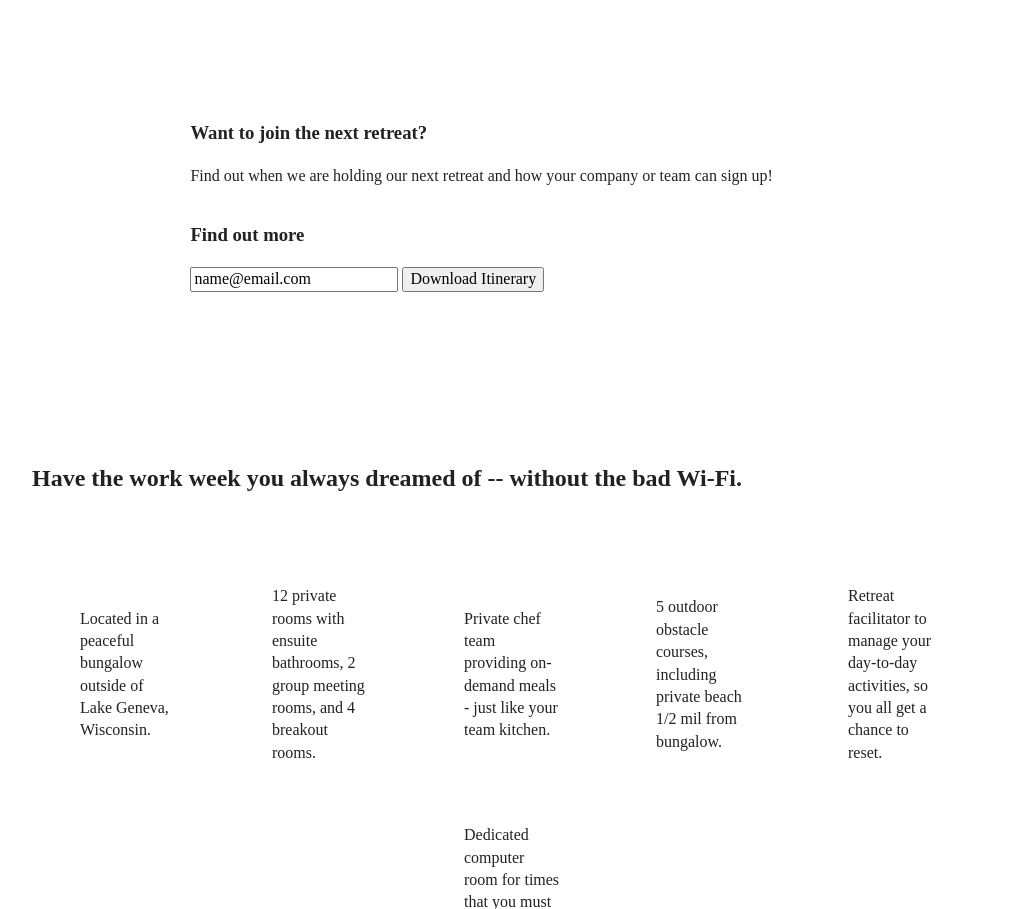
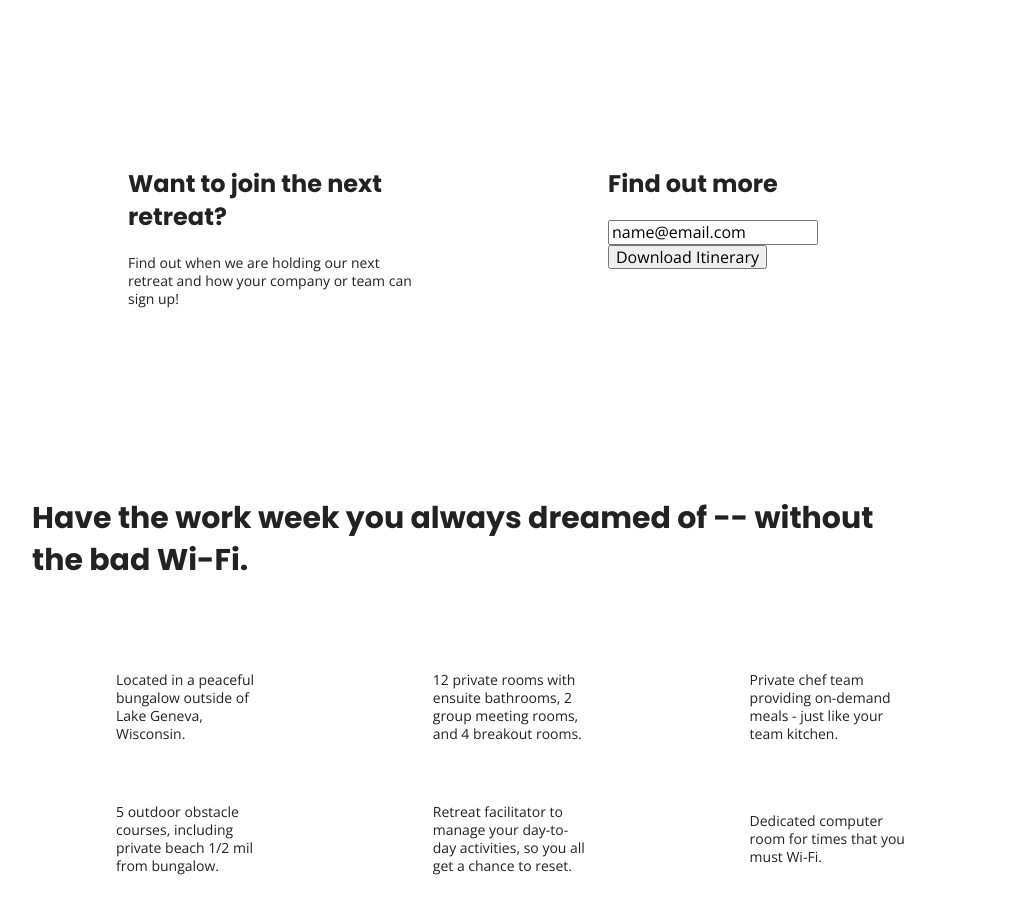
Before and after one commit to andr9w/glowing-waddle, a website built with Parcel: page index.html in a window 1280 px wide. Shown: the part 380-1289 px from the top of the page, without its empty margins (128-1151 px from the left). Built offline with nearby package versions, Linux system fonts and the light colour scheme.

Commit message:
Update main.css

```diff
--- a/css/main.css
+++ b/css/main.css
@@ -87,6 +87,48 @@ textarea {
    Author's custom styles
    =========================================================== */
 
+/* General styles */
+html {
+    font-size: 16px;
+}
+
+body {
+    font-family: 'Open Sans', sans-serif;
+    font-size: 1em;
+    text-align: left;
+}
+
+ul,
+ol {
+    list-style-type: none;
+}
+
+a {
+    color: #e2e3ed;
+    text-decoration: none;
+}
+
+h2 {
+    font-family: 'Poppins', sans-serif;
+    font-size: 1.875em;
+}
+
+h3,
+h4 {
+    font-family: 'Poppins', sans-serif;
+    margin: 20px 0;
+    font-size: 1.5em;
+}
+
+p {
+    font-size: 0.875em;
+    line-height: 1.285em;
+}
+
+address {
+    font-style: normal;
+}
+
 .content-wrapper {
     width: 89%;
     margin: 50px 0;
@@ -156,7 +198,6 @@ footer .copyright {
 
 
 /* ----------------- Mobile Styles - Homepage ---------------- */
-
 
 /* Hero Area */
 .hero-area {
@@ -492,21 +533,21 @@ aside {
 
     aside .content-wrapper .form-description,
     aside .content-wrapper .form {
-        width: 67%;
+        width: 30%;
     }
 
     /* Features */
     .features h2 {
-        width: 74%;
+        width: 90%;
     }
 
     .features article {
-        flex-basis: 192px;
+        flex-basis: 33%;
     }
 
     /* Reviews */
     .reviews article div {
-        width: 78%;
+        width: 42%;
     }
 
     /* ========================================================
@@ -515,7 +556,7 @@ aside {
     */
     .mission h2,
     .contact-section .content-wrapper h2 {
-        width: 80%;
+        width: 95%;
     }
 
     /* ========================================================
--- a/index.html
+++ b/index.html
@@ -18,6 +18,9 @@
 
     <link rel="stylesheet" href="css/main.css">
     <link rel="stylesheet" href="css/normalize.css">
+
+    <!-- Google Fonts -->
+    <link href="https://fonts.googleapis.com/css?family=Open+Sans:400,700|Poppins:500,700" rel="stylesheet">
 
     <meta name="theme-color" content="#fafafa">
 </head>
```
Also changed, not shown: about/index.html (+3 -0 lines), faq/index.html (+3 -0 lines).
